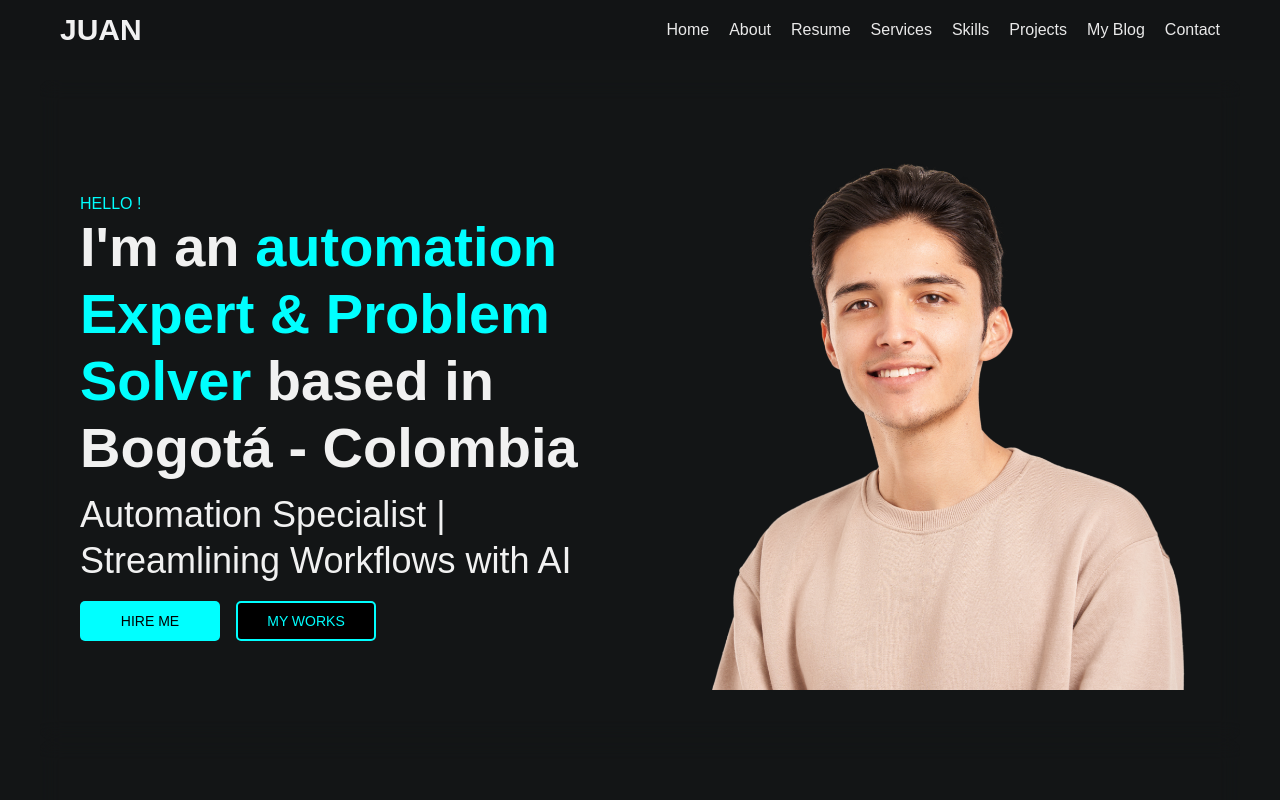
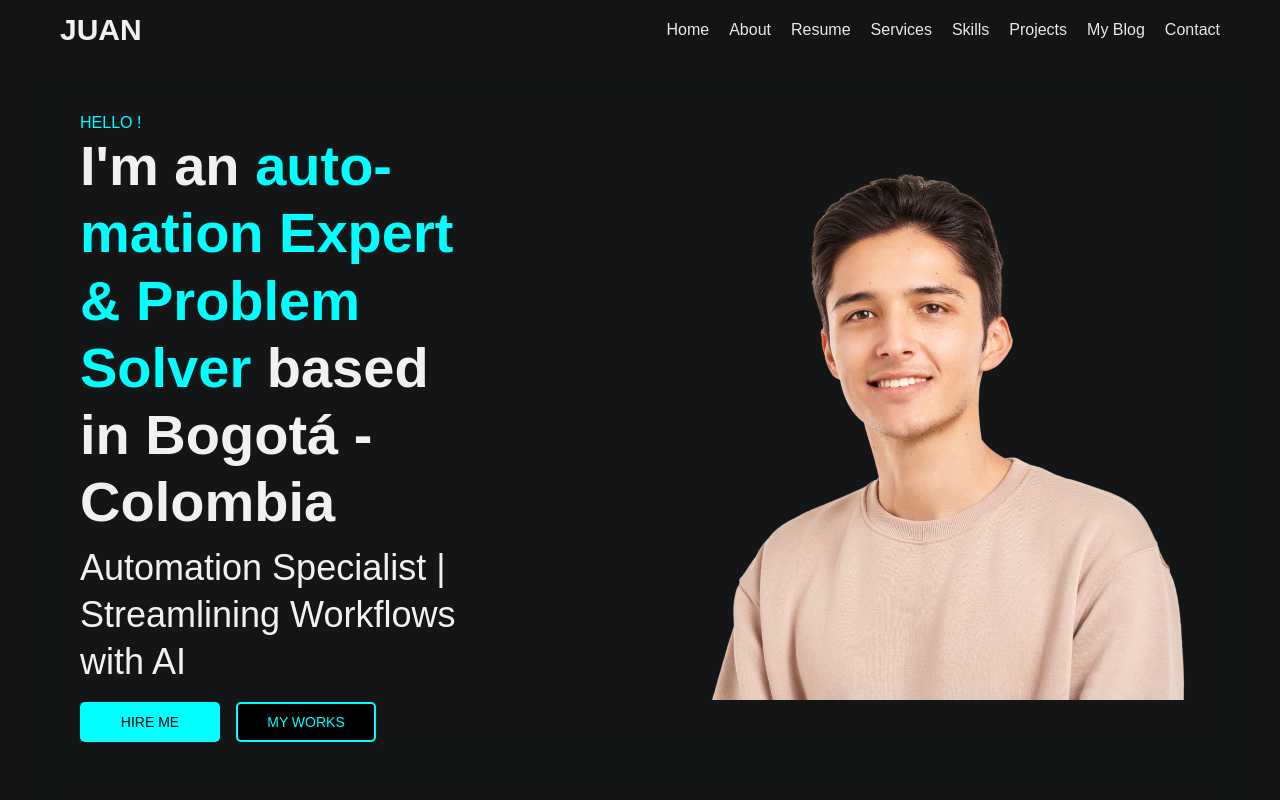
Before and after one commit to juanchovg1/mi-portafolio-frontend, a React (Vite) app: page / in a window 1280 px wide. Shown: the top 800 px of the page. Built offline with nearby package versions, Linux system fonts and the light colour scheme.

Commit message:
Description change

```diff
--- a/src/styles/components/ProfileSection.css
+++ b/src/styles/components/ProfileSection.css
@@ -53,7 +53,7 @@
     color: #f1f1f1;
     margin-top: 0px;
     margin-bottom: 10px;
-    width: 100%;
+    max-width: 70%;
     box-sizing: border-box;
     line-height: 1.2;
 }
@@ -67,7 +67,7 @@
     font-weight: 400;
     font-size: clamp(24px, 3vw, 36px);
     color: #f1f1f1;
-    width: 100%;
+    max-width: 70%;
     box-sizing: border-box;
     line-height: 1.3;
     margin: 0;
```
